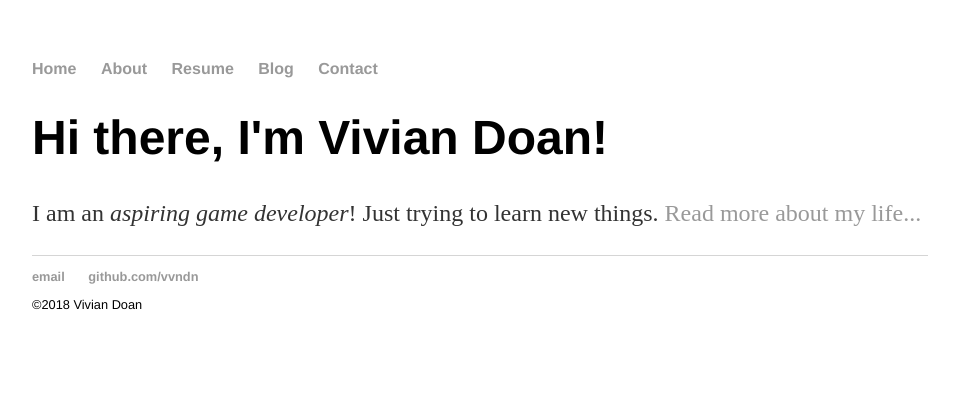
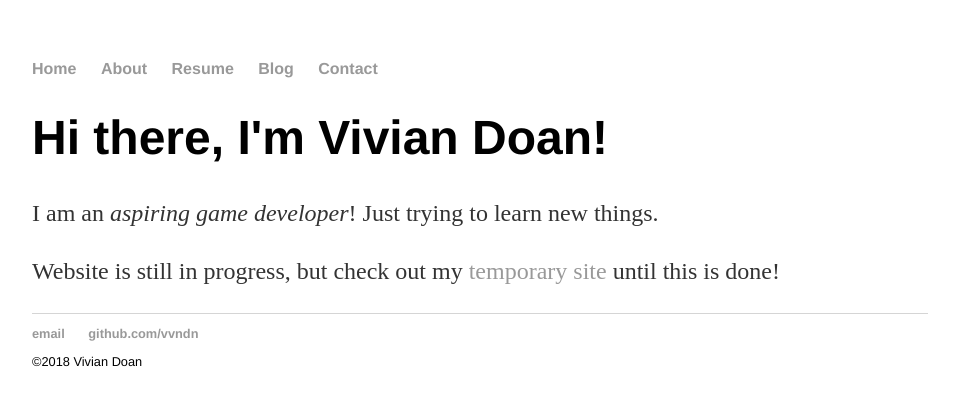
Before and after one commit to vvndn/vvndn.github.io, a Jekyll site: the page built from index.html, in a window 1280 px wide. Shown: the top 406 px of the page, without its empty margins (160-1119 px from the left). Built offline with Jekyll 4.4.1, drawn with Linux system fonts in a browser that asks for light colours.

```diff
--- a/_config.yml
+++ b/_config.yml
@@ -1,5 +1,4 @@
   name: Vivian Doan's Site
   markdown: kramdown
-  baseurl: https://vvndn.github.io
 
   permalink: /blog/:year/:month/:day/:title
--- a/index.html
+++ b/index.html
@@ -4,5 +4,9 @@ title: Vivian Doan's Site
 ---
 <div class="blurb">
 	<h1>Hi there, I'm Vivian Doan!</h1>
-	<p>I am an <em>aspiring game developer</em>! Just trying to learn new things. <a href="/about">Read more about my life...</a></p>
+	<p>I am an <em>aspiring game developer</em>! Just trying to learn new things.
+	<p> Website is still in progress, but check out my <a href="https://vpdoan.weebly.com/">temporary site</a> until this is done!
+	<!--
+	<a href="/about">Read more about my life...</a></p>
+	-->
 </div><!-- /.blurb -->
```
